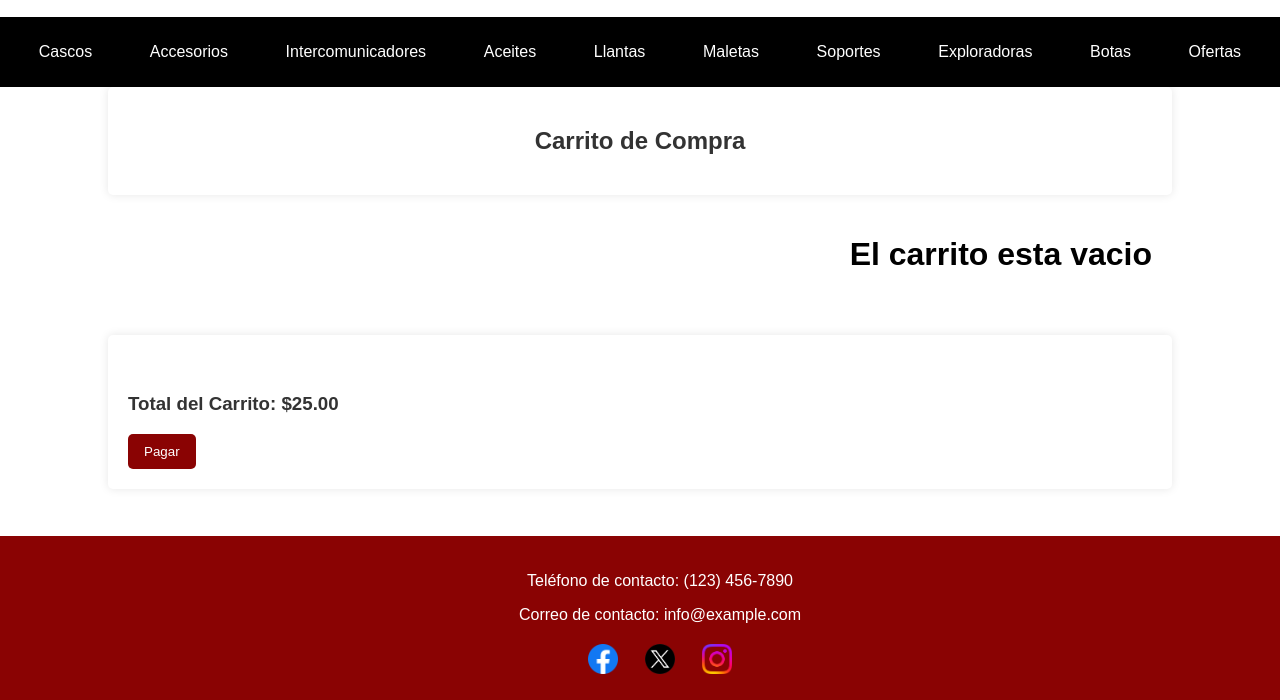
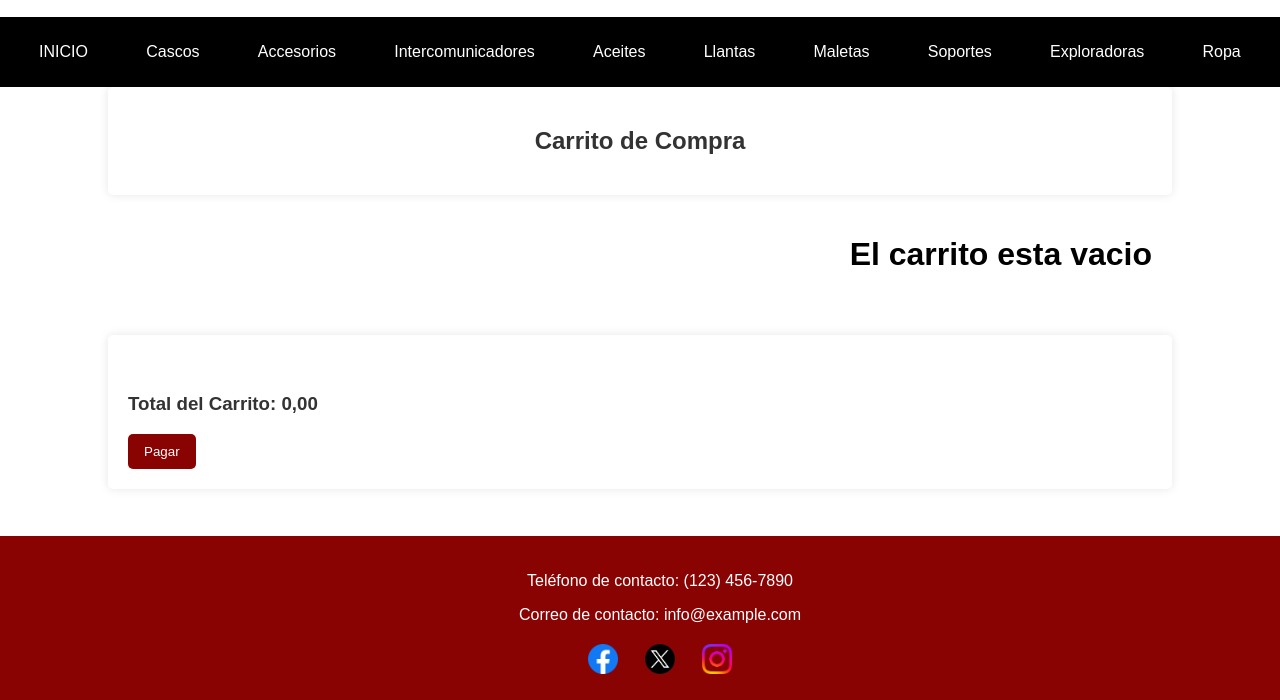
Before and after one commit to DFDev3/Shopcart, a PHP site: page /shopCart.php in a window 1280 px wide. Shown: the part 100-800 px from the top of the page. Run offline with PHP 8.4, Linux system fonts and the light colour scheme.

Commit message:
total arrreglado

```diff
--- a/ShopCart/shopCart.php
+++ b/ShopCart/shopCart.php
@@ -56,16 +56,16 @@ if ($_SERVER['REQUEST_METHOD'] == 'POST' && isset($_POST['eliminar'])) {
 </div>
 <div class="second-navbar">
     <ul>
-        <li><a href="Cascos.php">Cascos</a></li>
-        <li><a href="Accesorios.php">Accesorios</a></li>
-        <li><a href="Intercomunicadores.php">Intercomunicadores</a></li>
-        <li><a href="Aceites.php">Aceites</a></li>
-        <li><a href="llantas.php">Llantas</a></li>
-        <li><a href="maletas.php">Maletas</a></li>
-        <li><a href="soportes.php">Soportes</a></li>
-        <li><a href="exploradoras.php">Exploradoras</a></li>
-        <li><a href="botas.php">Botas</a></li>
-        <li><a href="ofertas.php">Ofertas</a></li>
+        <li><a href="index.php">INICIO</a></li>
+        <li><a href="index.php?categoria=01">Cascos</a></li>
+        <li><a href="index.php?categoria=02">Accesorios</a></li>
+        <li><a href="index.php?categoria=03">Intercomunicadores</a></li>
+        <li><a href="index.php?categoria=04">Aceites</a></li>
+        <li><a href="index.php?categoria=05">Llantas</a></li>
+        <li><a href="index.php?categoria=06">Maletas</a></li>
+        <li><a href="index.php?categoria=07">Soportes</a></li>
+        <li><a href="index.php?categoria=08">Exploradoras</a></li>
+        <li><a href="index.php?categoria=09">Ropa</a></li>
     </ul>
 </div>
 <div class="carritoCompra">
@@ -76,7 +76,7 @@ if ($_SERVER['REQUEST_METHOD'] == 'POST' && isset($_POST['eliminar'])) {
         <div class="product-row">
 
         <?php
-
+        $total=0;
         if (!empty($_SESSION['carrito'])) {
 
             foreach ($_SESSION['carrito'] as $key => $valor) {
@@ -86,7 +86,9 @@ if ($_SERVER['REQUEST_METHOD'] == 'POST' && isset($_POST['eliminar'])) {
                 <img src="<?php echo $valor['urlImg']; ?>" alt="Producto">
                     <div class="product-info">
                         <h3><?php echo $valor['nombre']; ?></h3>
-                        <p>$<?php echo number_format($valor['precio'], 2, ',', '.'); ?></p>
+                        <p><?php echo number_format($valor['precio'], 2, ',', '.');
+                        $total=$total+$valor['precio'];?></p>
+
                         <form method="post">
                             <input type="hidden" name="product_id" value=""<?php echo $key; ?>>
                             <button class="add-to-cart" data-product-id="1" type="submit" name="eliminar" >Eliminar</button>
@@ -109,7 +111,8 @@ if ($_SERVER['REQUEST_METHOD'] == 'POST' && isset($_POST['eliminar'])) {
 </div>
 <div class="cart">
     <div class="total">
-        <h3>Total del Carrito: $25.00</h3>
+        <h3>Total del Carrito: <?php echo number_format($total, 2, ',', '.')?></h3>
+
         <a href="PortalDePago.php">
             <button class="Pagar" >Pagar</button>
         </a>
```
